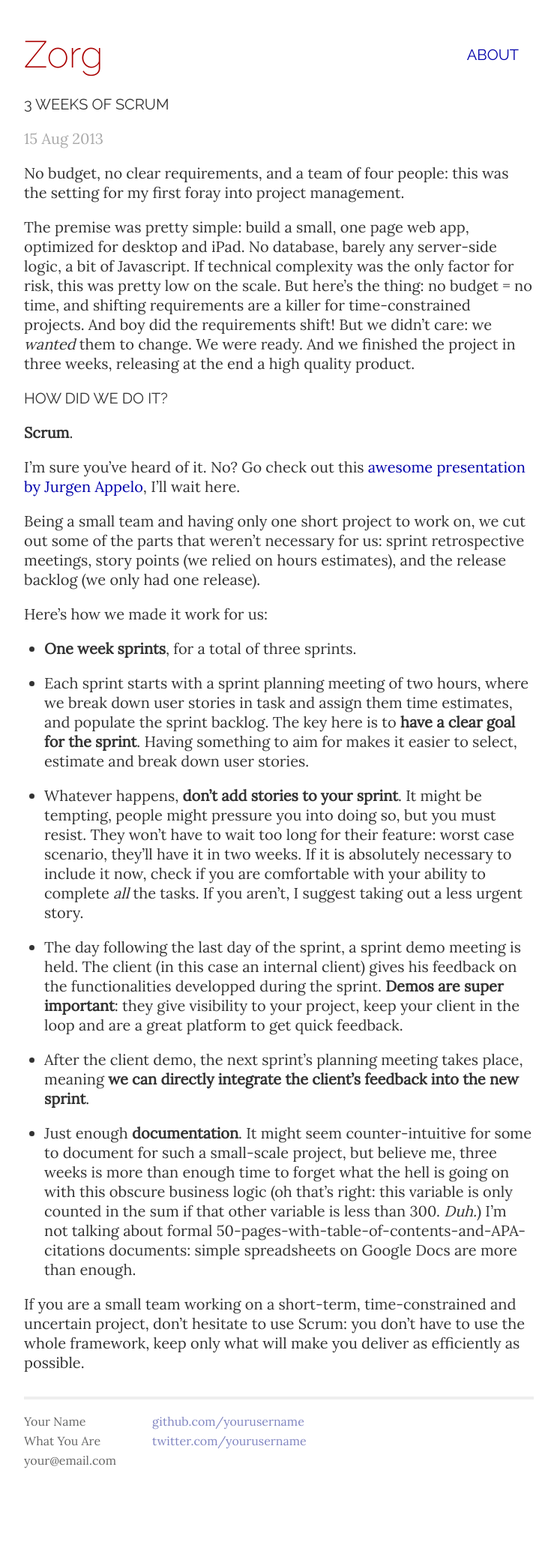
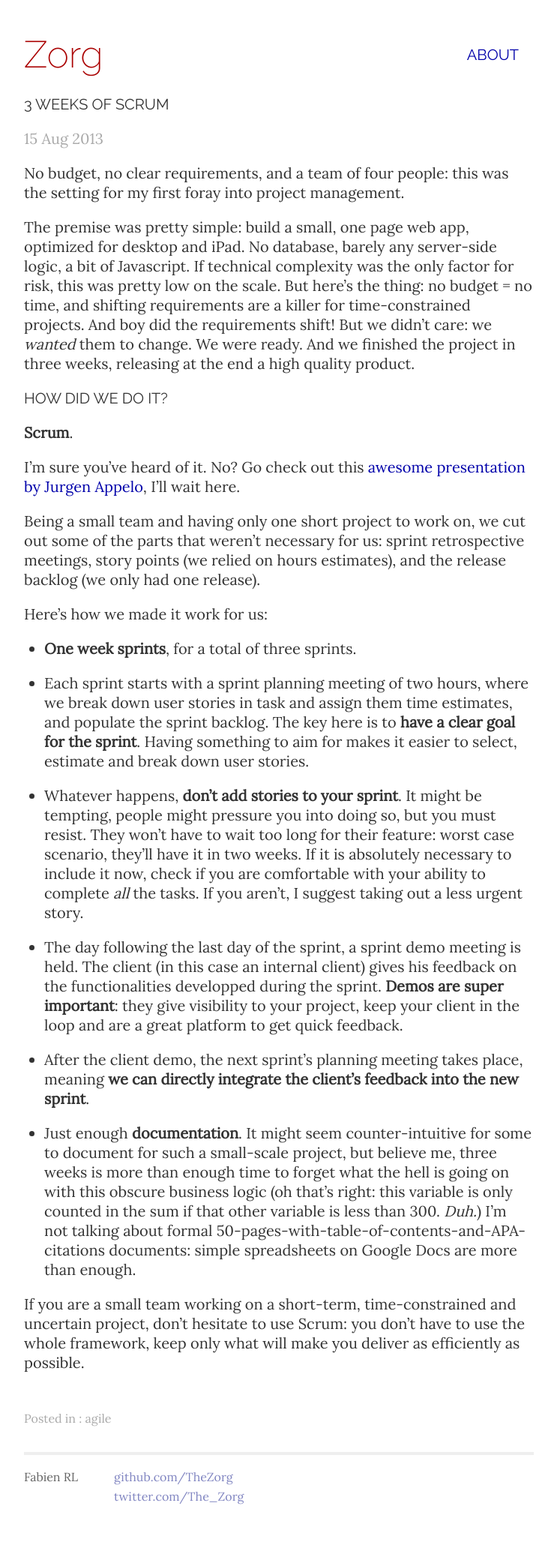
Before and after one commit to TheZorg/thezorg.github.io, a Jekyll site: the page built from _posts/2013-08-15-first.markdown, in a window 1280 px wide. Shown: the whole page at 75% size, without its empty margins (268-1011 px from the left). Built offline with Jekyll 4.4.1, drawn with Linux system fonts in a browser that asks for light colours; Markdown is read by kramdown in place of the engine named in the settings; before the commit the page ends 2016 px from its top, so only the background shows below that.

Commit message:
contact info

```diff
--- a/_layouts/default.html
+++ b/_layouts/default.html
@@ -34,15 +34,13 @@
                 <div class="footer">
                     <div class="contact">
                         <p>
-                        Your Name<br />
-                        What You Are<br />
-                        your@email.com
+                        Fabien RL<br />
                         </p>
                     </div>
                     <div class="contact">
                         <p>
-                        <a href="http://github.com/yourusername/">github.com/yourusername</a><br />
-                        <a href="http://twitter.com/yourusername/">twitter.com/yourusername</a><br />
+                        <a href="http://github.com/TheZorg/">github.com/TheZorg</a><br />
+                        <a href="http://twitter.com/The_Zorg/">twitter.com/The_Zorg</a><br />
                         </p>
                     </div>
                 </div>
--- a/_layouts/post.html
+++ b/_layouts/post.html
@@ -5,5 +5,6 @@ layout: default
 <p class="meta">{{ page.date | date_to_string }}</p>
 
 <div class="post">
-{{ content }}
+    {{ content }}
+    <div class="categories">Posted in : {{ page.categories }}</div>
 </div>
--- a/_posts/2013-08-15-first.markdown
+++ b/_posts/2013-08-15-first.markdown
@@ -2,6 +2,7 @@
 layout: post
 title:  "3 weeks of Scrum"
 date:   2013-08-15 22:52:48
+categories: agile
 ---
 
 No budget, no clear requirements, and a team of four people: this was the setting for my first foray into project management.
--- a/css/main.css
+++ b/css/main.css
@@ -183,3 +183,9 @@ ul.posts span {
 .post pre.terminal code {
     background-color: #333;
 }
+
+.post .categories {
+    font-size: 80%;
+    color: #aaa;
+    margin-top: 3em;
+}
--- a/index.html
+++ b/index.html
@@ -7,7 +7,7 @@
   <h1>Blog Posts</h1>
   <ul class="posts">
     {% for post in site.posts %}
-      <li><span>{{ post.date | date_to_string }}</span> &raquo; <a href="{{ post.url }}">{{ post.title }}</a></li>
+      <li><span>{{ post.date | date_to_string }}</span> &raquo; <h1><a href="{{ post.url }}">{{ post.title }}</a></h1></li>
     {% endfor %}
   </ul>
 </div>
```
